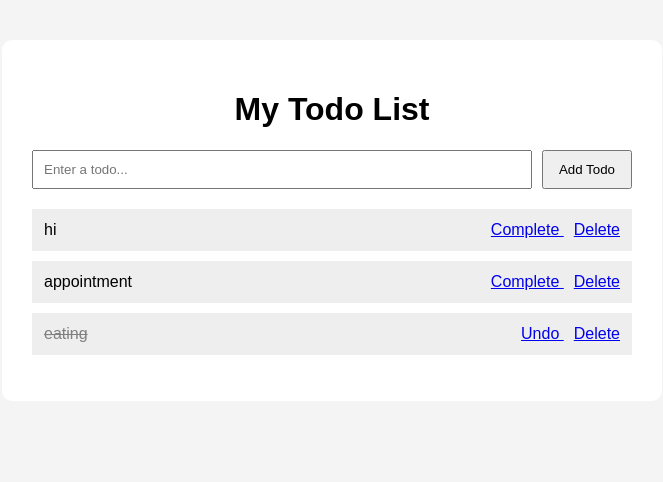
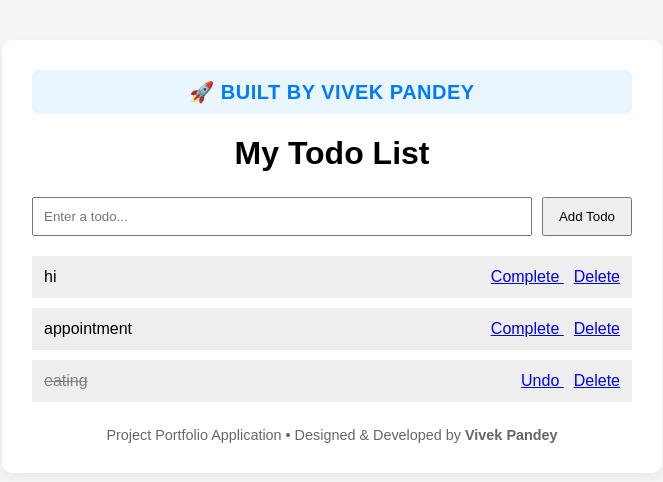
Before and after one commit to Hemanth-0777/todo_project, a Django app: page / in a window 1280 px wide. Shown: the top 482 px of the page, without its empty margins (308-971 px from the left). Run offline with Django 5.2, Linux system fonts and the light colour scheme; data comes from the database, SQL or seed files in the repository.

Commit message:
Update UI with author badge

```diff
--- a/todos/admin.py
+++ b/todos/admin.py
@@ -1,4 +1,3 @@
 from django.contrib import admin
 from .models import Todo
-
 admin.site.register(Todo)
--- a/todos/templates/todos/todo_list.html
+++ b/todos/templates/todos/todo_list.html
@@ -1,7 +1,7 @@
 <!DOCTYPE html>
 <html>
 <head>
-    <title>Todo App</title>
+    <title>Todo App | Developed by Vivek Pandey</title>
 
     <style>
         body {
@@ -17,10 +17,25 @@
             background: white;
             padding: 30px;
             border-radius: 10px;
+            box-shadow: 0 4px 10px rgba(0, 0, 0, 0.05);
+        }
+
+        .developer-badge {
+            text-align: center;
+            font-size: 1.25rem;
+            font-weight: bold;
+            color: #007bff;
+            background-color: #e9f5ff;
+            padding: 10px;
+            border-radius: 6px;
+            margin-bottom: 20px;
+            text-transform: uppercase;
+            letter-spacing: 0.5px;
         }
 
         h1 {
             text-align: center;
+            margin-bottom: 25px;
         }
 
         form {
@@ -60,12 +75,23 @@
         a {
             margin-left: 10px;
         }
+
+        .footer {
+            text-align: center;
+            margin-top: 25px;
+            font-size: 0.9rem;
+            color: #666;
+        }
     </style>
 </head>
 
 <body>
 
 <div class="container">
+
+    <div class="developer-badge">
+        🚀 Built by Vivek Pandey
+    </div>
 
     <h1>My Todo List</h1>
 
@@ -122,6 +148,10 @@
 
     </ul>
 
+    <div class="footer">
+        Project Portfolio Application • Designed & Developed by <strong>Vivek Pandey</strong>
+    </div>
+
 </div>
 
 </body>
```
